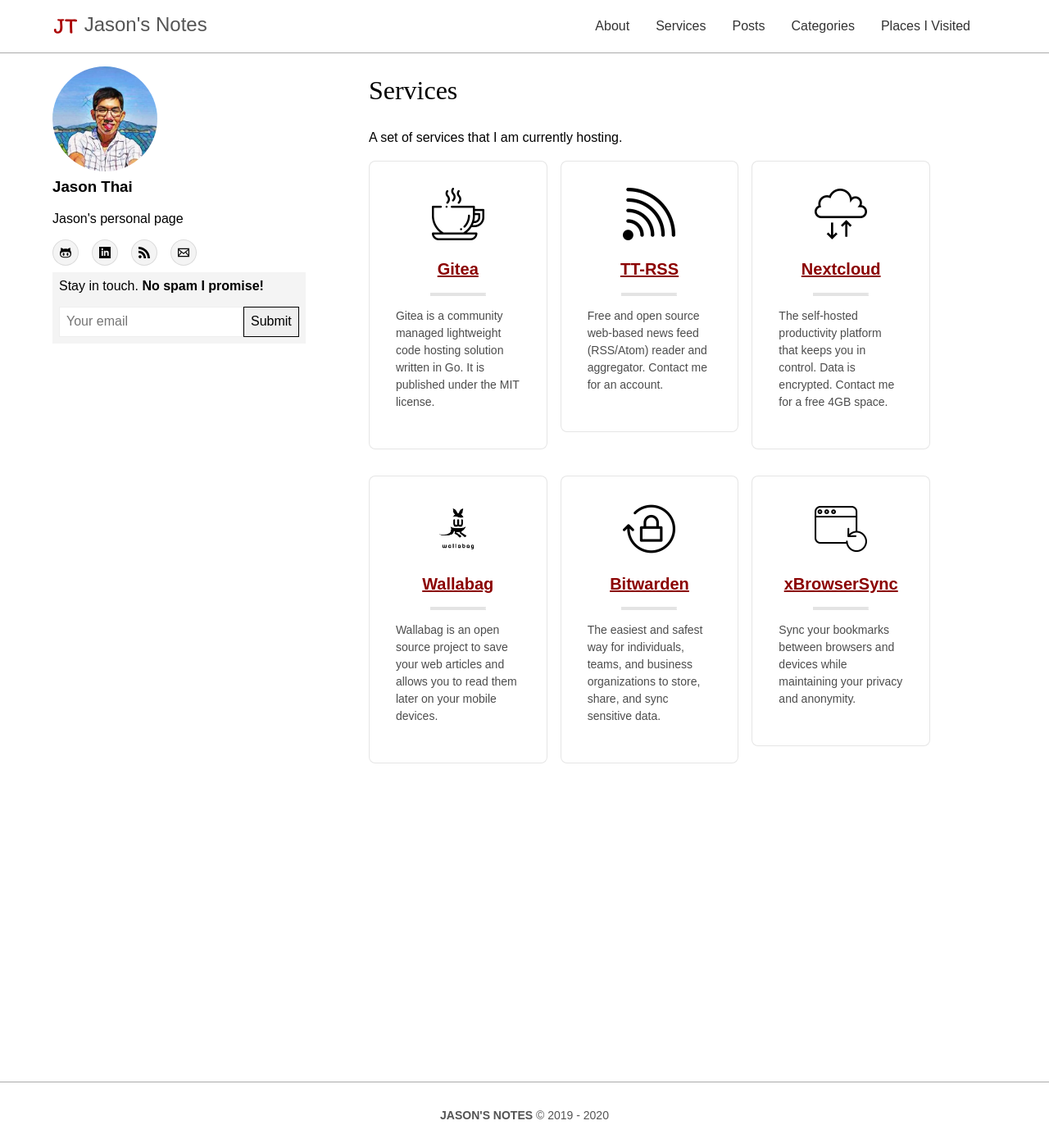
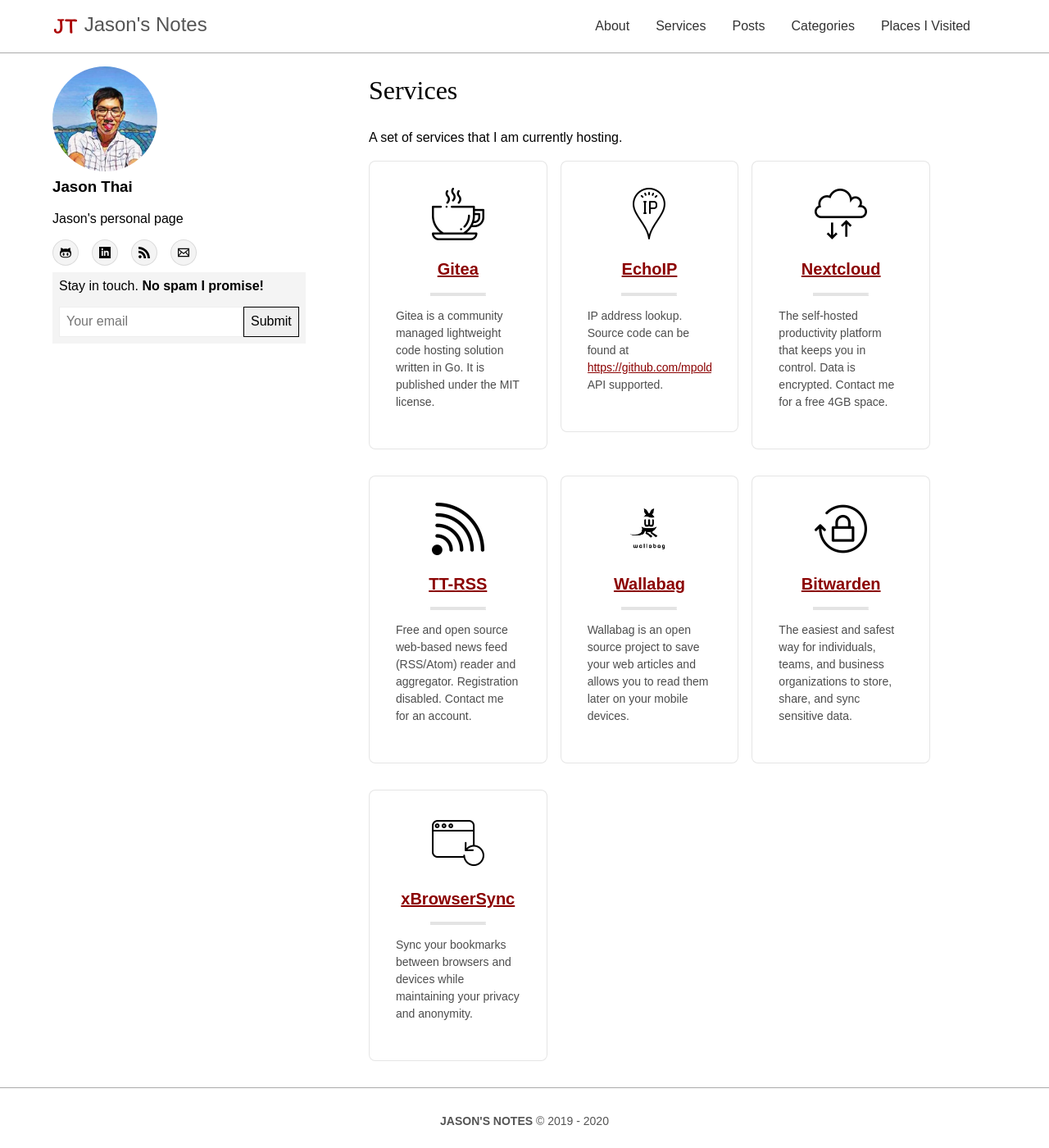
Before and after one commit to jasontthai/jasonthai.me, a Jekyll site: the page built from services.html, in a window 1280 px wide and 1400 px high. Shown: the whole window at 82% size. Built offline with Jekyll 4.4.1, drawn with Linux system fonts in a browser that asks for light colours.

Commit message:
add echoip service

```diff
--- a/_data/services.yml
+++ b/_data/services.yml
@@ -3,15 +3,20 @@
   url: https://git.jasonthai.me
   icon: /assets/img/services/gitea.png
 
-- name: TT-RSS
-  description: Free and open source web-based news feed (RSS/Atom) reader and aggregator. Contact me for an account.
-  url: https://rss.jasonthai.me
-  icon: /assets/img/services/rss.png
+- name: EchoIP
+  description: IP address lookup. Source code can be found at <a href="https://github.com/mpolden/echoip">https://github.com/mpolden/echoip</a>. API supported.
+  url: https://ip.jasonthai.me
+  icon: /assets/img/services/ip.png
 
 - name: Nextcloud
   description: The self-hosted productivity platform that keeps you in control. Data is encrypted. Contact me for a free 4GB space.
   url: https://cloud.jasonthai.me
   icon: /assets/img/services/cloud.png
+
+- name: TT-RSS
+  description: Free and open source web-based news feed (RSS/Atom) reader and aggregator. Registration disabled. Contact me for an account.
+  url: https://rss.jasonthai.me
+  icon: /assets/img/services/rss.png
 
 - name: Wallabag
   description: Wallabag is an open source project to save your web articles and allows you to read them later on your mobile devices.
```
Also changed, not shown: assets/img/services/ip.png (added), 1 other file.
